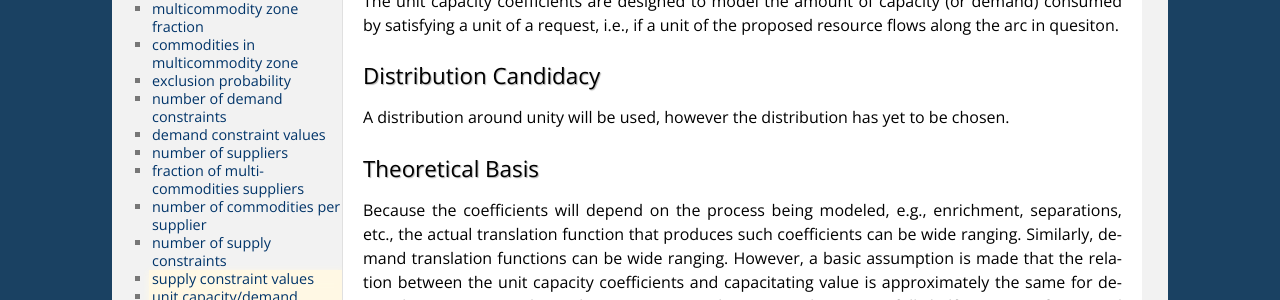
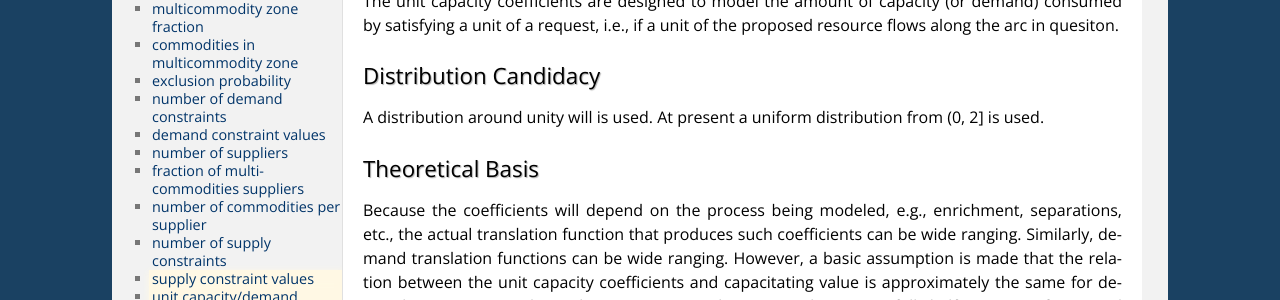
Before and after one commit to gidden/cyclopts, a Sphinx documentation site: the page built from docs/theory/reactor_request.rst, in a window 1280 px wide and 900 px high, scrolled down 6873 px. Shown: the part 154-454 px from the top of the window. Built offline with Sphinx 7.4.7, drawn with Linux system fonts in a browser that asks for light colours; some web fonts are replaced; formulas are drawn with MathJax 3; pages that are not in the unit, such as notebooks, are missing from menus.

Commit message:
unit capacity values now uniform (0, 2]

```diff
--- a/docs/theory/reactor_request.rst
+++ b/docs/theory/reactor_request.rst
@@ -354,8 +354,8 @@ proposed resource flows along the arc in quesiton.
 Distribution Candidacy
 ^^^^^^^^^^^^^^^^^^^^^^
 
-A distribution around unity will be used, however the distribution has yet to be
-chosen.
+A distribution around unity will is used. At present a uniform distribution from
+(0, 2] is used.
 
 Theoretical Basis
 ^^^^^^^^^^^^^^^^^
```
Also changed, not shown: 1 other file.
